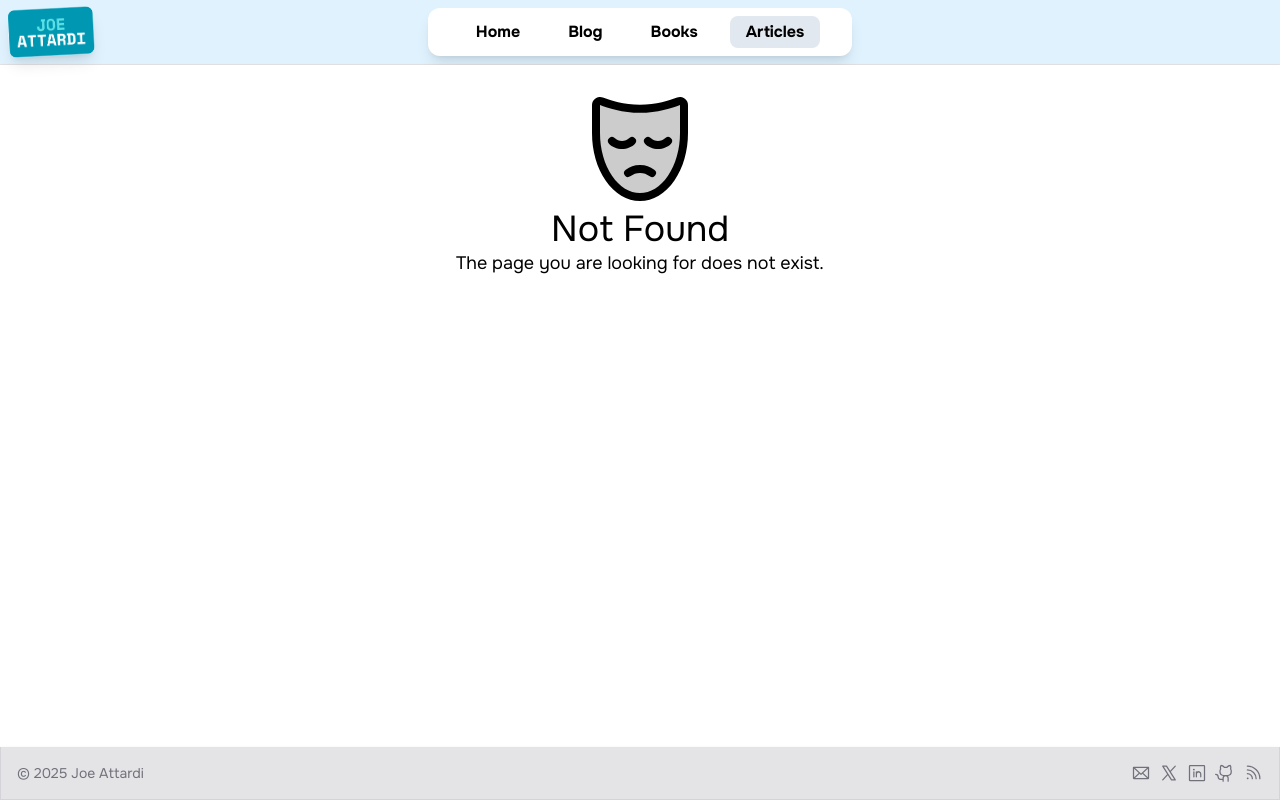
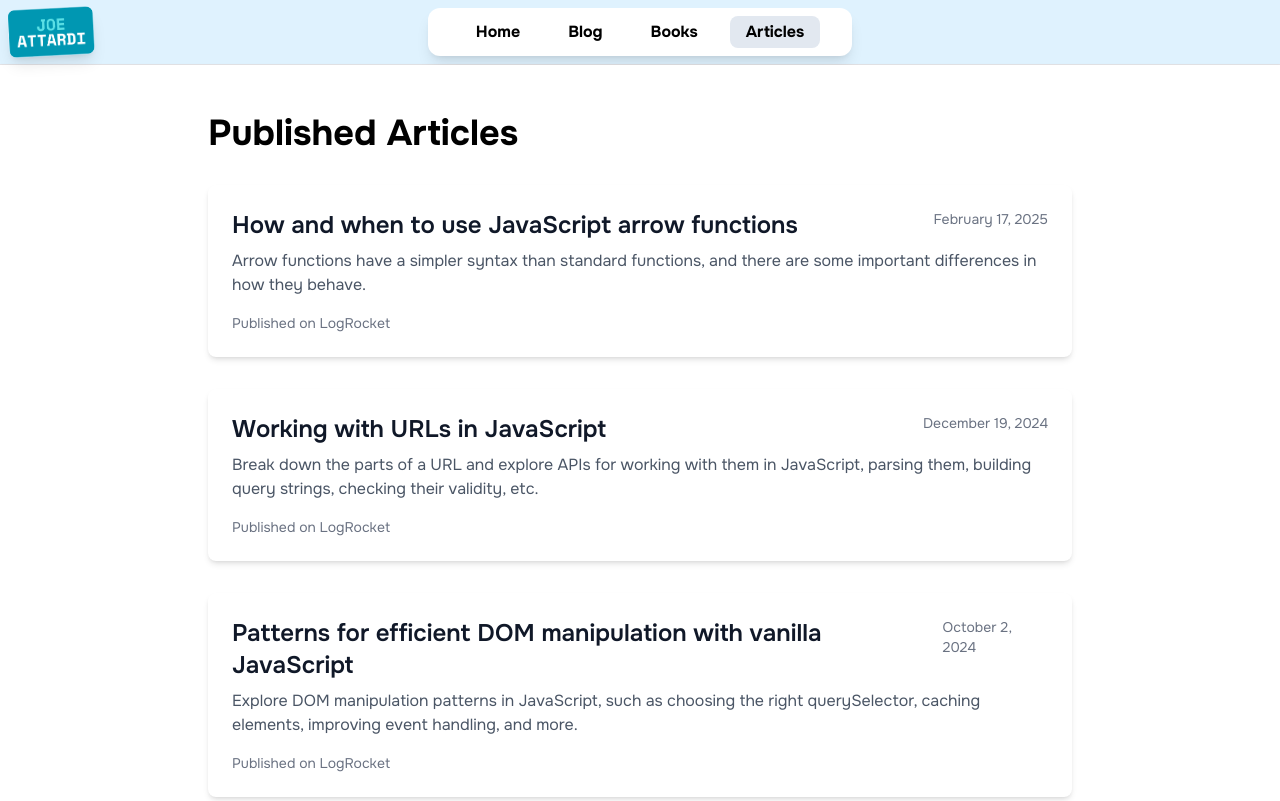
Before and after one commit to joeattardi/joeattardi-com-nextjs, a Next.js app: page /articles in a window 1280 px wide. Before the commit this address had no page. Shown: the top 801 px of the page. Built offline with nearby package versions, Linux system fonts and the light colour scheme.

Commit message:
Add articles page

```diff
--- /dev/null
+++ b/src/app/articles/page.tsx
@@ -0,0 +1,47 @@
+import React from 'react';
+import { articles } from '../../data/articles';
+import Link from 'next/link';
+
+const sortedArticles = articles.sort((a, b) => new Date(b.date).getTime() - new Date(a.date).getTime());
+
+export default function ArticlesPage() {
+  return (
+    <div className="max-w-4xl mx-auto px-4 py-8">
+      <h1 className="text-4xl font-bold mb-8">Published Articles</h1>
+      <div className="space-y-8">
+        {sortedArticles.map((article) => (
+          <article
+            key={article.title}
+            className="bg-white dark:bg-gray-800 rounded-lg shadow-md p-6 hover:shadow-lg transition-shadow duration-200"
+          >
+            <Link
+              href={article.url}
+              target="_blank"
+              rel="noopener noreferrer"
+              className="block"
+            >
+              <div className="flex justify-between items-start mb-2">
+                <h2 className="text-2xl font-semibold text-gray-900 dark:text-white hover:text-blue-600 dark:hover:text-blue-400">
+                  {article.title}
+                </h2>
+                <span className="text-sm text-gray-500 dark:text-gray-400">
+                  {new Date(article.date).toLocaleDateString('en-US', {
+                    year: 'numeric',
+                    month: 'long',
+                    day: 'numeric'
+                  })}
+                </span>
+              </div>
+              <p className="text-gray-600 dark:text-gray-300 mb-4">
+                {article.description}
+              </p>
+              <div className="text-sm text-gray-500 dark:text-gray-400">
+                Published on {article.source}
+              </div>
+            </Link>
+          </article>
+        ))}
+      </div>
+    </div>
+  );
+}
--- /dev/null
+++ b/src/data/articles.ts
@@ -0,0 +1,98 @@
+export interface Article {
+    title: string;
+    date: string;
+    description: string;
+    source: string;
+    url: string;
+}
+
+export const articles: Article[] = [
+    {
+        title: 'How and when to use JavaScript arrow functions',
+        date: '2025-02-17',
+        source: 'LogRocket',
+        url: 'https://blog.logrocket.com/javascript-arrow-functions/',
+        description:
+            'Arrow functions have a simpler syntax than standard functions, and there are some important differences in how they behave.'
+    },
+    {
+        title: 'Working with URLs in JavaScript',
+        date: '2024-12-19',
+        source: 'LogRocket',
+        url: 'https://blog.logrocket.com/working-urls-javascript/',
+        description:
+            'Break down the parts of a URL and explore APIs for working with them in JavaScript, parsing them, building query strings, checking their validity, etc.'
+    },
+    {
+        title: 'How to Build Your First Web Component',
+        date: '2023-10-19',
+        source: 'freeCodeCamp',
+        url: 'https://www.freecodecamp.org/news/build-your-first-web-component/',
+        description:
+            "In 2023, browser support for web components (also known as custom elements) is really good. There's never been a better time to start building your own custom elements."
+    },
+    {
+        title: 'How to Center Text Vertically with CSS',
+        date: '2023-10-23',
+        source: 'freeCodeCamp',
+        url: 'https://www.freecodecamp.org/news/how-to-center-text-vertically-with-css/',
+        description:
+            "In this article, you'll learn a couple of ways to vertically center your text inside a div or other element."
+    },
+    {
+        title: 'Patterns for efficient DOM manipulation with vanilla JavaScript',
+        date: '2024-10-02',
+        source: 'LogRocket',
+        url: 'https://blog.logrocket.com/patterns-efficient-dom-manipulation-vanilla-javascript/',
+        description:
+            'Explore DOM manipulation patterns in JavaScript, such as choosing the right querySelector, caching elements, improving event handling, and more.'
+    },
+    {
+        title: 'How JavaScript Promises Work – Handbook for Beginners',
+        date: '2024-02-13',
+        source: 'freeCodeCamp',
+        url: 'https://www.freecodecamp.org/news/the-javascript-promises-handbook/',
+        description:
+            "Many operations, such as network requests, are asynchronous in nature. One of the most useful and powerful tools for working with asynchronous code is the Promise. In this handbook, you'll learn all about JavaScript Promises and how to use them."
+    },
+    {
+        title: 'Using the ScrollTimeline API for scroll-linked animations',
+        date: '2023-12-27',
+        source: 'LogRocket',
+        url: 'https://blog.logrocket.com/scrolltimeline-api-scroll-linked-animations/',
+        description:
+            'CSS scrollTimeline introduces a new way to add scroll-linked animations to your webpage. Use and compare it to the Web Animations API here.'
+    },
+    {
+        title: 'Top 5 Web APIs for performance-based analysis (and how to use them)',
+        date: '2022-12-23',
+        source: 'LogRocket',
+        url: 'https://blog.logrocket.com/top-5-web-apis-performance-based-analysis/',
+        description:
+            'Learn about five web performance APIs, which have full browser support and offer many ways for you to measure your apps’ performance.'
+    },
+    {
+        title: 'Understanding TypeScript’s benefits and pitfalls',
+        date: '2022-10-04',
+        source: 'LogRocket',
+        url: 'https://blog.logrocket.com/understanding-typescripts-benefits-pitfalls/',
+        description:
+            'If you haven’t taken up TypeScript yet, now’s the time! Start here by learning how TypeScript can benefit your project, and what to be wary of.'
+    },
+    {
+        title: '12 essential ESLint rules for React',
+        date: '2022-08-16',
+        source: 'LogRocket',
+        url: 'https://blog.logrocket.com/12-essential-eslint-rules-react/',
+        description:
+            'There are many ESLint rules for React out there — learn which ones are most useful in this post, which covers the twelve most essential ones.'
+    },
+    {
+        title: 'When and how to choose HTML for form validation',
+        date: '2022-05-30',
+        source: 'LogRocket',
+        url: 'https://blog.logrocket.com/when-how-to-choose-html-form-validation',
+        description:
+            'Client-side form validation such as HTML5 gives users near-immediate feedback about whether or not their input data is valid.'
+    }
+];
```
